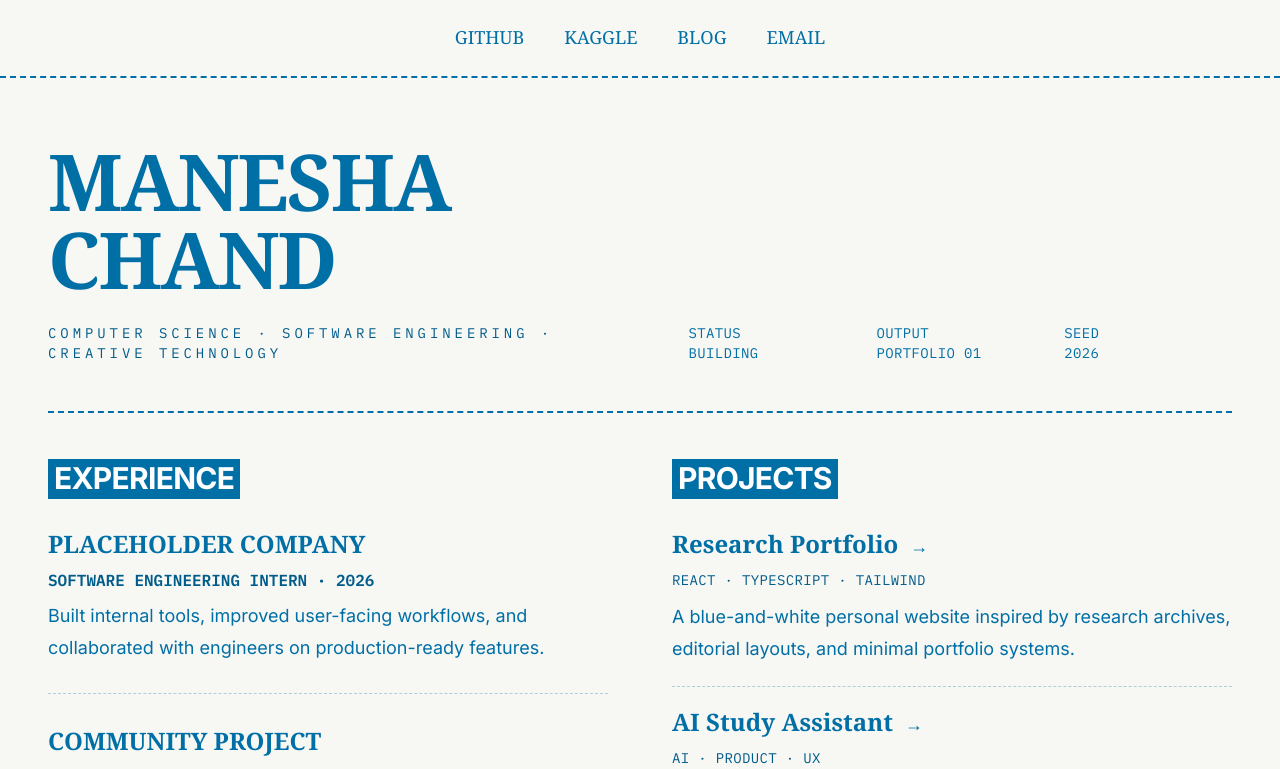
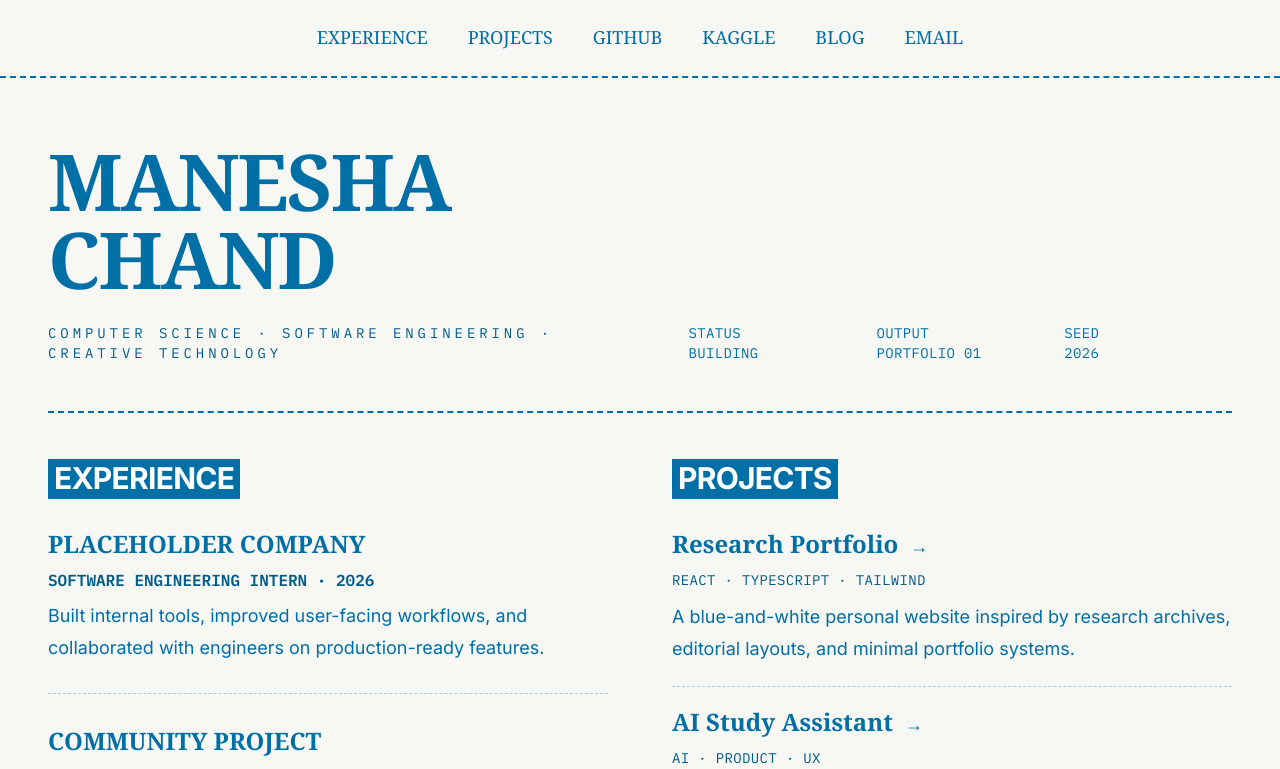
Before and after one commit to build4me2/Portfolio-Manisha, a React (Vite) app: page / in a window 1280 px wide. Shown: the top 769 px of the page. Built offline with nearby package versions, Linux system fonts and the light colour scheme.

Commit message:
Wire nav to section anchors and harden external links

```diff
--- a/src/components/Nav.tsx
+++ b/src/components/Nav.tsx
@@ -3,12 +3,21 @@ import { navLinks } from '../data/portfolio';
 export function Nav() {
   return (
     <header className="sticky top-0 z-10 bg-paper/95 backdrop-blur">
-      <nav className="mx-auto flex max-w-7xl flex-wrap items-center justify-center gap-x-10 gap-y-3 px-6 py-6 font-display text-base uppercase text-ink md:text-lg">
-        {navLinks.map((link) => (
-          <a key={link.label} href={link.href} className="hover:underline hover:decoration-dashed hover:underline-offset-4">
-            {link.label}
-          </a>
-        ))}
+      <nav aria-label="Main" className="mx-auto flex max-w-7xl flex-wrap items-center justify-center gap-x-10 gap-y-3 px-6 py-6 font-display text-base uppercase text-ink md:text-lg">
+        {navLinks.map((link) => {
+          const isExternal = link.href.startsWith('http');
+          return (
+            <a
+              key={link.label}
+              href={link.href}
+              target={isExternal ? '_blank' : undefined}
+              rel={isExternal ? 'noopener noreferrer' : undefined}
+              className="hover:underline hover:decoration-dashed hover:underline-offset-4"
+            >
+              {link.label}
+            </a>
+          );
+        })}
       </nav>
       <div className="mx-auto max-w-7xl border-t-2 border-dashed border-ink" />
     </header>
--- a/src/components/SectionHeading.tsx
+++ b/src/components/SectionHeading.tsx
@@ -1,11 +1,10 @@
 type SectionHeadingProps = {
   children: string;
-  id?: string;
 };
 
-export function SectionHeading({ children, id }: SectionHeadingProps) {
+export function SectionHeading({ children }: SectionHeadingProps) {
   return (
-    <h2 id={id} className="mb-8 scroll-mt-24">
+    <h2 className="mb-8">
       <span className="bg-ink px-1.5 py-0.5 font-body text-2xl font-bold uppercase tracking-tight text-white md:text-3xl">
         {children}
       </span>
--- a/src/data/portfolio.ts
+++ b/src/data/portfolio.ts
@@ -1,8 +1,12 @@
+export const email = 'placeholder@email.com';
+
 export const navLinks = [
+  { label: 'Experience', href: '#experience' },
+  { label: 'Projects', href: '#projects' },
   { label: 'GitHub', href: '#' },
   { label: 'Kaggle', href: '#' },
   { label: 'Blog', href: '#' },
-  { label: 'Email', href: 'mailto:placeholder@email.com' },
+  { label: 'Email', href: `mailto:${email}` },
 ];
 
 export const experience = [
```
